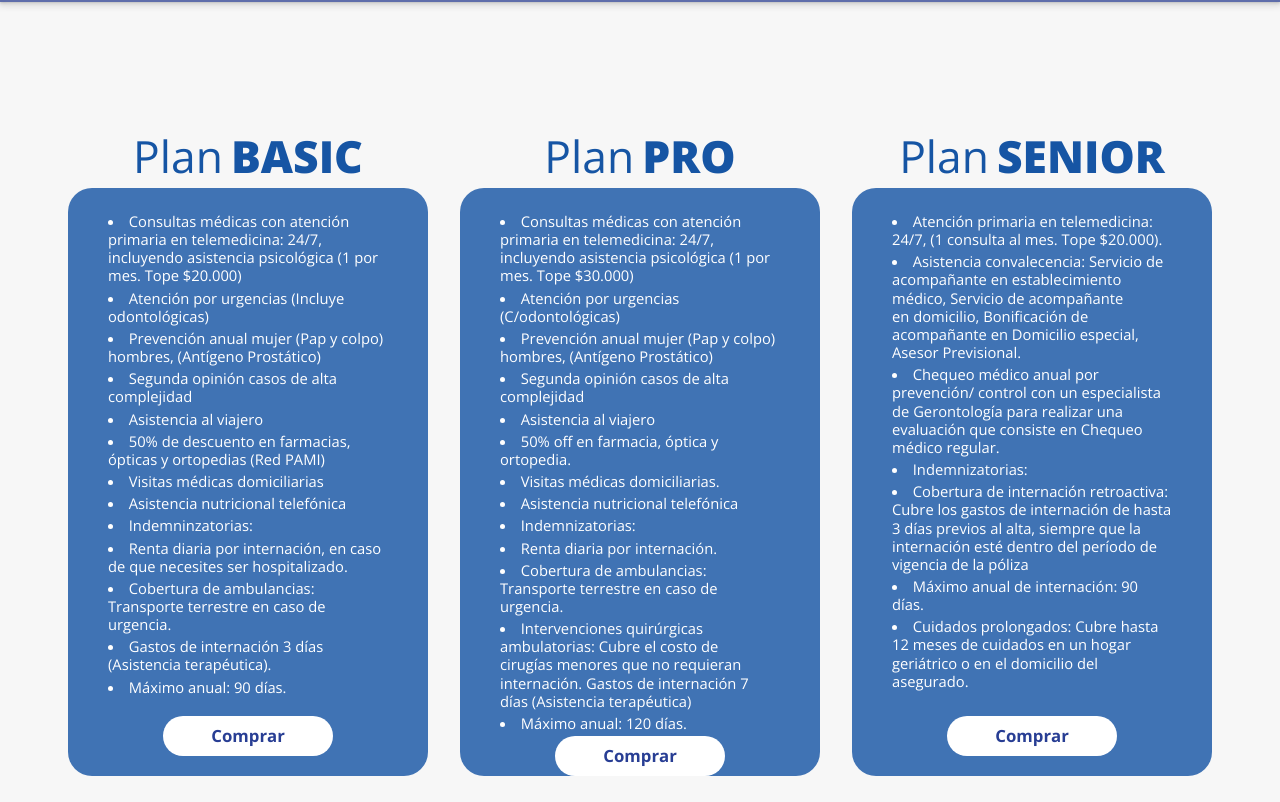
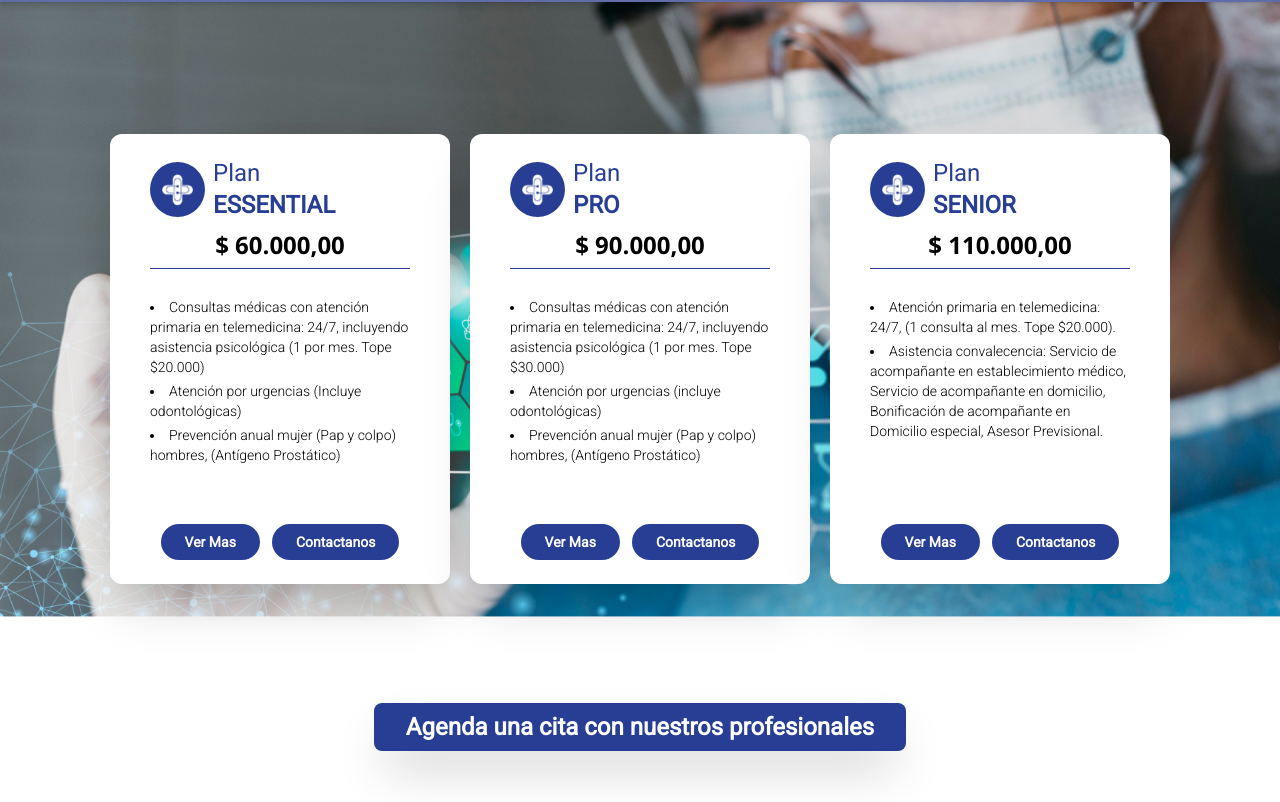
Before and after one commit to MoneyFi/CureMDplus, a React (Vite) app: page / in a window 1280 px wide. Shown: the part 798-1600 px from the top of the page. Built offline with nearby package versions, Linux system fonts and the light colour scheme; grey boxes are pictures that could not be loaded.

Commit message:
update styles

```diff
--- /dev/null
+++ b/src/Components/Product/Detail.jsx
@@ -0,0 +1,43 @@
+import React from 'react'
+import doctores from '../../assets/doctores.png'
+import logo from '../../assets/icons/logo.png'
+
+const Detail = ({ product, format, handleDetail }) => {
+    const style = {
+        backgroundImage: `url(${doctores})`,
+        backgroundPosition: 'center',
+        backgroundSize: 'cover'
+    }
+    return (
+        <section className='fixed w-screen h-screen backdrop-blur-sm top-0 right-0 z-30 flex justify-center items-center'>
+            <article className='flex flex-nowrap w-[850px] md:w-[960px] bg-white h-[659px] rounded-lg overflow-hidden shadow-xl'>
+                <div style={style} className='w-[0%] md:w-[50%]'></div>
+                <div className='w-[100%] h-full md:w-[50%] flex flex-col justify-around items-center py-5 px-10 text-[#000000] text-sm font-roboto gap-4'>
+                    <header className='flex flex-col justify-center items-start text-2xl w-full'>
+                        <button onClick={handleDetail} className='self-end text-white text-sm w-8 h-8 flex justify-center items-center text-center rounded-full bg-[#df0d0d]'>x</button>
+                        <div className='text-primary-blue flex items-center gap-2'>
+                            <img src={logo} alt="" width={55} className='rounded-full' />
+                            <span className='flex gap-1 w-full'>{product.title.split(' ')[0]}<b>{product.title.split(' ')[1]}</b></span>
+                        </div>
+                        <span className='mt-[-.3em] font-bold font-sans self-center'>{format(product.price)}</span>
+                    </header>
+                    <hr className='w-full text-primary-blue' />
+                    <div className='text-pretty min-w-[100%] font-roboto font-light px-8 text-[12.5px]'>
+                        {product.essential.split('_').map((l) => (
+                            <li>{l}</li>
+                        ))}
+                        {product.detail.split('_').map((l) => (
+                            <li>{l}</li>
+                        ))}
+                    </div>
+                    <footer className='flex flex-col justify-center items-center gap-2'>
+                        <button className='text-white bg-primary-blue px-12 py-3 rounded-3xl font-bold hover:bg-secondary-blue transition-all'>Comprar</button>
+                        <span>Terminos y Condiciones</span>
+                    </footer>
+                </div>
+            </article>
+        </section>
+    )
+}
+
+export default Detail
--- a/src/Components/Product/Product.jsx
+++ b/src/Components/Product/Product.jsx
@@ -1,23 +1,42 @@
-import React from 'react'
+import { useState } from 'react'
+import logo from '../../assets/icons/logo.png'
+import Detail from './Detail';
 
 const Product = ({ product, index }) => {
+    function formatearMonto(numero) {
+        return numero.toLocaleString('es-AR', {
+            style: 'currency',
+            currency: 'ARS'
+        });
+    }
+    const [detail, setDetail] = useState(false)
+    const handleDetail = () => {
+        setDetail(!detail)
+    }
+
     return (
-        <>
-            <div className='font-sans text-[3.7em] flex gap-2 justify-center items-center text-secondary-blue my-6'>
-                <p>{product.title.split(' ')[0]}</p>
-                <p className='font-extrabold'>{product.title.split(' ')[1]}</p>
-            </div>
-            <article className='flex flex-col justify-between items-center py-5 px-10 w-[30em] h-[49em] bg-[#4073B4] text-white rounded-3xl' key={index}>
-                <div>
-                    <div style={{ lineHeight: '1.23em' }} className='text-[1.23em] text-pretty min-w-[100%] font-sans font-normal '>{product.text.split('_').map((l) => (
-                        <li className='my-1'>{l}</li>
-                    ))}</div>
+        <article className='flex flex-col justify-around items-center py-5 px-10 w-[340px] h-[450px] bg-white text-[#000000] rounded-xl text-sm font-roboto shadow-2xl' key={index}>
+            <header className='flex flex-col justify-center items-start text-2xl w-full gap-2'>
+                <div className='text-primary-blue flex items-center gap-2'>
+                    <img src={logo} alt="" width={55} className='rounded-full' />
+                    <span>{product.title.split(' ')[0]}<br/><b>{product.title.split(' ')[1]}</b></span>
                 </div>
-                <div>
-                    <button className='text-primary-blue bg-white px-12 py-3 rounded-3xl font-bold text-[1.4em] hover:bg-primary-blue hover:text-white transition-all'>Comprar</button>
-                </div>
-            </article>
-        </>
+                <span className='font-bold font-sans self-center'>{formatearMonto(product.price)}</span>
+            </header>
+            <hr className='w-full text-primary-blue' />
+            <div className='pt-4 text-pretty min-w-[100%] h-60 font-roboto font-light '>{product.essential.split('_').map((l) => (
+                <li className='my-1'>{l}</li>
+            ))}</div>
+            <footer className='flex justify-center items-center gap-3'>
+                <button onClick={handleDetail} className='text-white bg-primary-blue px-6 py-2 rounded-3xl font-bold hover:bg-secondary-blue transition-all'>Ver Mas</button>
+                <button className='text-white bg-primary-blue px-6 py-2 rounded-3xl font-bold hover:bg-secondary-blue transition-all'>Contactanos</button>
+            </footer>
+            {
+                detail ?
+                <Detail product={product} format={formatearMonto} handleDetail={handleDetail}/>
+                : ""
+            }
+        </article>
     )
 }
 
--- a/src/Components/Product/Products.jsx
+++ b/src/Components/Product/Products.jsx
@@ -1,28 +1,44 @@
 import React from 'react'
 import Product from './Product';
+import background from '../../assets/bakground/bgproducts.png'
 
 const Products = () => {
     const products = [
         {
-            title: 'Plan BASIC',
-            text: 'Consultas médicas con atención primaria en telemedicina: 24/7, incluyendo asistencia psicológica (1 por mes. Tope $20.000)_Atención por urgencias (Incluye odontológicas)_Prevención anual mujer (Pap y colpo) hombres, (Antígeno Prostático)_Segunda opinión casos de alta complejidad _Asistencia al viajero_50% de descuento en farmacias, ópticas y ortopedias (Red PAMI)_Visitas médicas domiciliarias_Asistencia nutricional telefónica_Indemninzatorias:_Renta diaria por internación, en caso de que necesites ser hospitalizado._Cobertura de ambulancias: Transporte terrestre en caso de urgencia._Gastos de internación 3 días (Asistencia terapéutica)._Máximo anual: 90 días.'
+            title: 'Plan ESSENTIAL',
+            essential: 'Consultas médicas con atención primaria en telemedicina: 24/7, incluyendo asistencia psicológica (1 por mes. Tope $20.000)_Atención por urgencias (Incluye odontológicas)_Prevención anual mujer (Pap y colpo) hombres, (Antígeno Prostático)',
+            detail:'Segunda opinión casos de alta complejidad_Asistencia al viajero_50% de descuento en farmacias, ópticas y ortopedias (Red PAMI)_Visitas médicas domiciliarias_Asistencia nutricional telefónica_Indemninzatorias:_Renta diaria por internación, en caso de que necesites ser hospitalizado._Cobertura de ambulancias: Transporte terrestre en caso de urgencia._Gastos de internación 3 días (Asistencia terapéutica)._Máximo anual: 90 días.',
+            price: 60000
         },
         {
             title: 'Plan PRO',
-            text: 'Consultas médicas con atención primaria en telemedicina: 24/7, incluyendo asistencia psicológica (1 por mes. Tope $30.000)_Atención por urgencias (C/odontológicas)_Prevención anual mujer (Pap y colpo) hombres, (Antígeno Prostático)_Segunda opinión casos de alta complejidad_Asistencia al viajero_50% off en farmacia, óptica y ortopedia._Visitas médicas domiciliarias._Asistencia nutricional telefónica_Indemnizatorias: _Renta diaria por internación._Cobertura de ambulancias: Transporte terrestre en caso de urgencia. _Intervenciones quirúrgicas ambulatorias: Cubre el costo de cirugías menores que no requieran internación. Gastos de internación 7 días (Asistencia terapéutica)_Máximo anual: 120 días.'
+            essential:'Consultas médicas con atención primaria en telemedicina: 24/7, incluyendo asistencia psicológica (1 por mes. Tope $30.000)_Atención por urgencias (incluye odontológicas)_Prevención anual mujer (Pap y colpo) hombres, (Antígeno Prostático)',
+            detail:'Segunda opinión casos de alta complejidad_Asistencia al viajero_50% off en farmacia, óptica y ortopedia._Visitas médicas domiciliarias._Asistencia nutricional telefónica_Indemnizatorias: _Renta diaria por internación._Cobertura de ambulancias: Transporte terrestre en caso de urgencia. _Intervenciones quirúrgicas ambulatorias: Cubre el costo de cirugías menores que no requieran internación. Gastos de internación 7 días (Asistencia terapéutica)_Máximo anual: 120 días.',
+            price: 90000
         },
         {
             title: 'Plan SENIOR',
-            text: 'Atención primaria en telemedicina: 24/7, (1 consulta al mes. Tope $20.000)._Asistencia convalecencia: Servicio de acompañante en establecimiento médico, Servicio de acompañante en domicilio, Bonificación de acompañante en Domicilio especial, Asesor Previsional._Chequeo médico anual por prevención/ control con un especialista de Gerontología para realizar una evaluación que consiste en Chequeo médico regular._Indemnizatorias:_Cobertura de internación retroactiva: Cubre los gastos de internación de hasta 3 días previos al alta, siempre que la internación esté dentro del período de vigencia de la póliza_Máximo anual de internación: 90 días._Cuidados prolongados: Cubre hasta 12 meses de cuidados en un hogar geriátrico o en el domicilio del asegurado.'
+            essential: 'Atención primaria en telemedicina: 24/7, (1 consulta al mes. Tope $20.000)._Asistencia convalecencia: Servicio de acompañante en establecimiento médico, Servicio de acompañante en domicilio, Bonificación de acompañante en Domicilio especial, Asesor Previsional.',
+            detail:'Chequeo médico anual por prevención/ control con un especialista de Gerontología para realizar una evaluación que consiste en Chequeo médico regular._Indemnizatorias:_Cobertura de internación retroactiva: Cubre los gastos de internación de hasta 3 días previos al alta, siempre que la internación esté dentro del período de vigencia de la póliza_Máximo anual de internación: 90 días._Cuidados prolongados: Cubre hasta 12 meses de cuidados en un hogar geriátrico o en el domicilio del asegurado.',
+            price: 110000
         },
-    ]
+    ];
+
+    const style = {
+        backgroundImage: `url(${background})`,
+        backgroundPosition: 'center',
+        backgroundSize: 'cover',
+        backgroundRepeat: 'no-repeat'
+    };
+
     return (
-        <div className='w-[100vw]:full min-h-[100vh] flex justify-center items-center gap-8 flex-wrap text-xs font-sans my-12 md:px-8' id='products'>
-            {products.map((product, index) => (
-                <div className='flex flex-col flex-wrap justify-center items-center'>
+        <div style={style} className='w-screen min-h-screen flex flex-col justify-around gap-4 items-center text-xs font-sans pt-20 pb-8 md:pb-0 px-8 md:px-2' id='products'>
+            <div className='flex flex-wrap justify-center gap-5 items-center'>
+                {products.map((product, index) => (
                     <Product key={index} product={product} />
-                </div>
-            ))}
+                ))}
+            </div>
+            <button className='py-2 px-8 bg-primary-blue text-white text-base md:text-2xl font-roboto font-bold rounded-lg shadow-2xl hover:bg-secondary-blue'>Agenda una cita con nuestros profesionales</button>
         </div>
     )
 }
--- a/src/Components/Publicity/Publicity.jsx
+++ b/src/Components/Publicity/Publicity.jsx
@@ -4,14 +4,12 @@ import app from '../../assets/icons/cureMDmobile.png'
 
 const Publicity = () => {
   return (
-    <div id='publicity' className='w-full min-h-[100vh] flex justify-center items-center flex-wrap p-[3em]'>
-      <div className='w-[100%] md:w-1/2 lg:w-1/3 px-4'>
-        <img src={mobile} alt="" className='w-full md:max-w-xs lg:max-w-sm mx-auto mb-8 md:mb-0' id='mobile' />
-      </div>
-      <div className='w-full md:w-1/2 lg:w-2/3 px-4 flex flex-col justify-center items-center'>
-        <img src={app} alt="Hola" className='w-full md:max-w-md lg:max-w-lg mx-auto mb-8' />
-        <h2 className='text-secondary-blue text-[3em] font-sans font-light mb-4 md:mb-6 text-center'>App de <b className='font-bold'>Telemedicina</b></h2>
-        <p className='text-secondary-blue font-sans font-light text-[1.5em] md:text-[2em] w-full md:max-w-lg text-center'>Planes accesibles, atención personalizada y tecnología de vanguardia para cuidar tu salud.</p>
+    <div id='publicity' className='w-full min-h-[100vh] flex justify-center items-center flex-wrap p-12 gap-0 md:gap-4'>
+      <img src={mobile} alt="" className='w-[200px] md:w-[300px]' id='mobile' />
+      <div className='md:w-3/4 px-4 flex flex-col md:flex justify-center items-center gap-4'>
+        <img src={app} alt="Hola" className='w-full md:w-2/4 mb-4' />
+        <h2 className='text-secondary-blue text-2xl md:text-6xl font-sans font-light mb-4 md:mb-6 text-center'>App de <b className='font-bold'>Telemedicina</b></h2>
+        <p className='text-secondary-blue font-sans font-light text-lg md:text-2xl md:max-w text-center'>Planes accesibles, atención personalizada y tecnología de vanguardia para cuidar tu salud.</p>
       </div>
     </div>
   )
```
Also changed, not shown: src/assets/bakground/bgproducts.png (added), src/assets/doctores.png (added).
